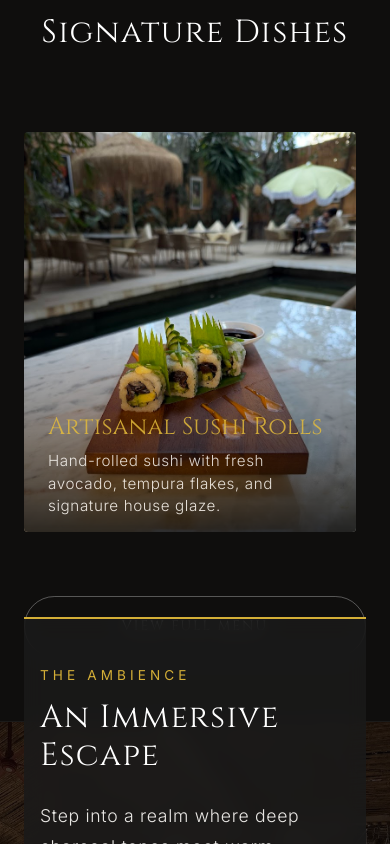
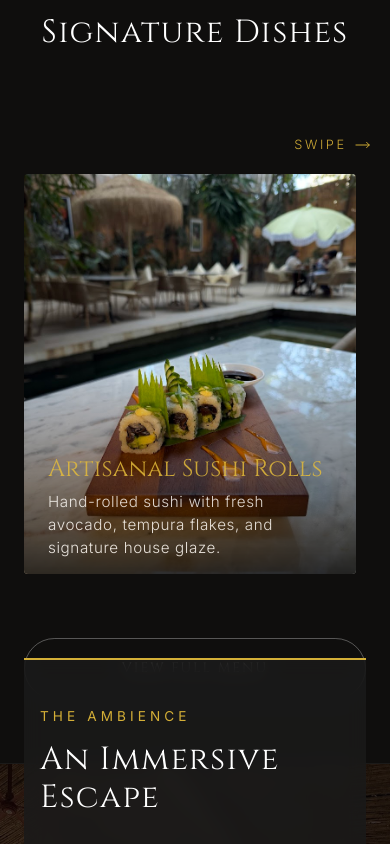
Before and after one commit to sherhanabid123-debug/Fridah-by-bohemians, a React (Vite) app: page / in a window 390 px wide. Shown: the part 2220-3064 px from the top of the page. Built offline with nearby package versions, Linux system fonts and the light colour scheme.

Commit message:
fix: disable parallax on mobile hero, feat: add swipe indicators to mobile carousels

```diff
--- a/src/components/Gallery.jsx
+++ b/src/components/Gallery.jsx
@@ -1,3 +1,4 @@
+import { MoveRight } from 'lucide-react';
 import './Gallery.css';
 import img1 from '../assets/images/outdoor_seating.jpg';
 import img2 from '../assets/images/alleyway.jpg';
@@ -15,6 +16,11 @@ const Gallery = () => {
                 <div className="section-header reveal">
                     <h3 className="section-subtitle">Visual Journey</h3>
                     <h2 className="section-title">The Fridah Aesthetic</h2>
+                </div>
+
+                <div className="swipe-indicator mobile-only reveal">
+                    <span>Swipe</span>
+                    <MoveRight size={16} strokeWidth={1.5} />
                 </div>
             </div>
 
--- a/src/components/Hero.css
+++ b/src/components/Hero.css
@@ -72,7 +72,12 @@
     margin-top: var(--spacing-sm);
 }
 
-@media (max-width: 600px) {
+@media (max-width: 768px) {
+    .hero {
+        background-attachment: scroll;
+        /* Disable parallax on mobile to fix disappearing image bug */
+    }
+
     .hero-actions {
         flex-direction: column;
         width: 100%;
--- a/src/components/SignatureDishes.jsx
+++ b/src/components/SignatureDishes.jsx
@@ -1,3 +1,4 @@
+import { MoveRight } from 'lucide-react';
 import './SignatureDishes.css';
 
 import imgSushi from '../assets/images/food_sushi.jpg';
@@ -34,6 +35,11 @@ const SignatureDishes = () => {
                     <h2 className="section-title">Signature Dishes</h2>
                 </div>
 
+                <div className="swipe-indicator mobile-only reveal">
+                    <span>Swipe</span>
+                    <MoveRight size={16} strokeWidth={1.5} />
+                </div>
+
                 <div className="dishes-grid">
                     {dishes.map((dish, index) => (
                         <div
--- a/src/index.css
+++ b/src/index.css
@@ -207,3 +207,42 @@ img {
   opacity: 1;
   transform: translateY(0);
 }
+
+/* Mobile Utilities */
+.mobile-only {
+  display: none;
+}
+
+@media (max-width: 768px) {
+  .mobile-only {
+    display: flex;
+  }
+}
+
+.swipe-indicator {
+  align-items: center;
+  justify-content: flex-end;
+  gap: 8px;
+  color: var(--color-gold);
+  font-family: var(--font-body);
+  font-size: 0.8rem;
+  text-transform: uppercase;
+  letter-spacing: 0.2em;
+  margin-bottom: var(--spacing-sm);
+  opacity: 0.8;
+  animation: pulseSwipe 2s infinite ease-in-out;
+}
+
+@keyframes pulseSwipe {
+
+  0%,
+  100% {
+    transform: translateX(0);
+    opacity: 0.5;
+  }
+
+  50% {
+    transform: translateX(5px);
+    opacity: 1;
+  }
+}
```
